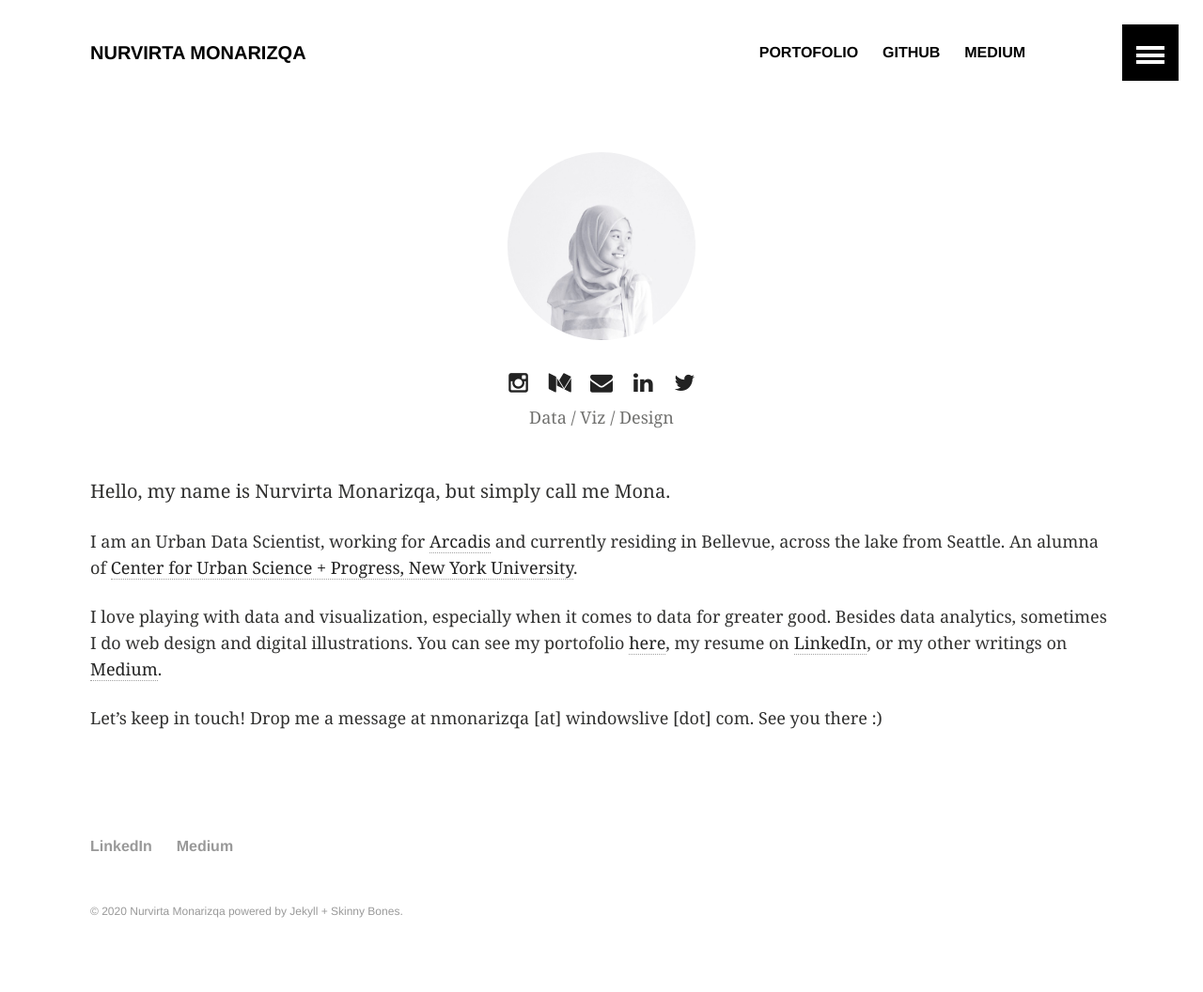
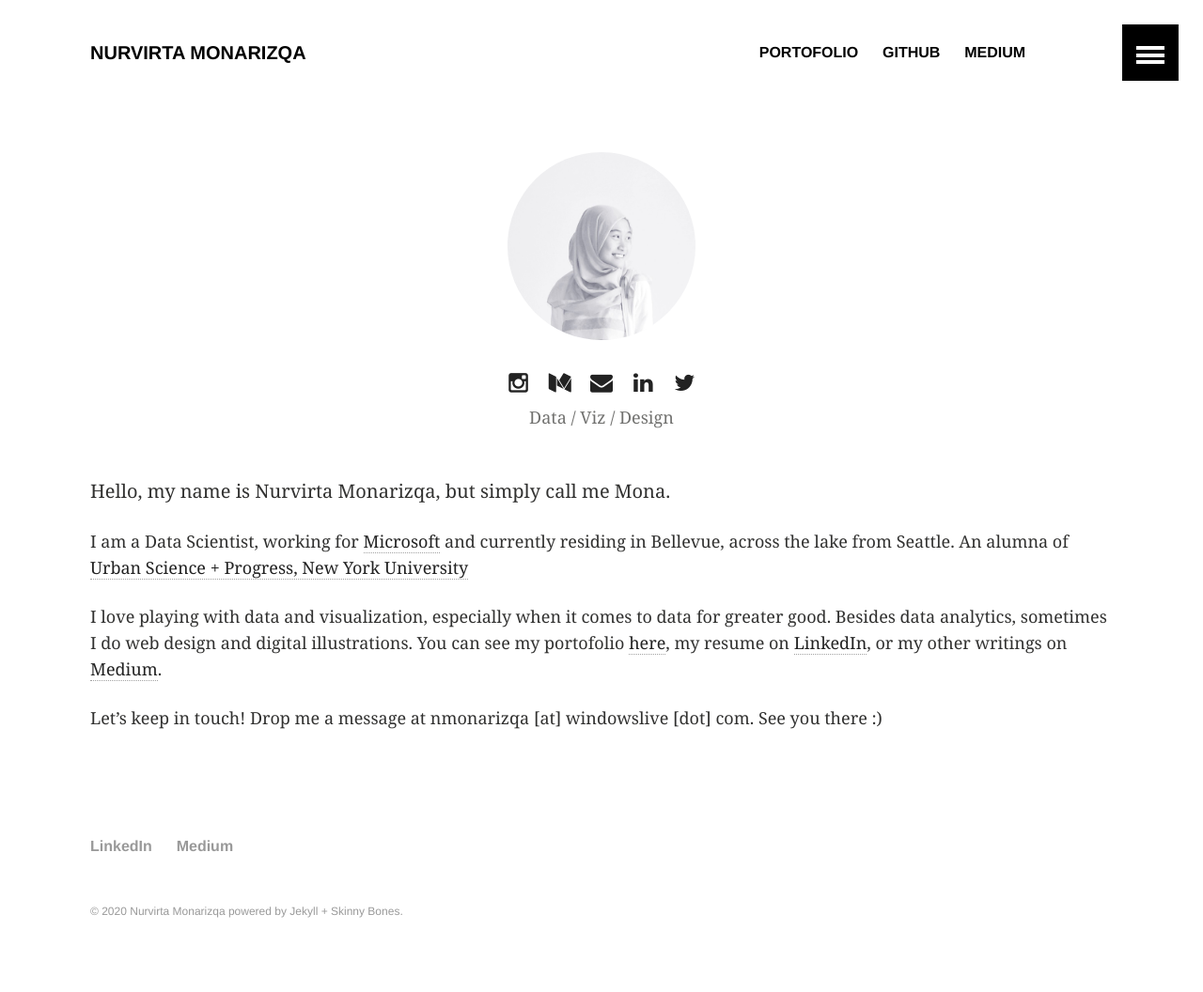
Before and after one commit to nmonarizqa/nmonarizqa.github.io, a Jekyll site: the page built from index.md, in a window 1280 px wide. Shown: the whole page at 94% size. Built offline with Jekyll 4.4.1, drawn with Linux system fonts in a browser that asks for light colours.

Commit message:
update config and index

```diff
--- a/_config.yml
+++ b/_config.yml
@@ -39,7 +39,6 @@
 
 include:
   - .htaccess
-  - ["_pages"]
 exclude:
   - "*.less"
   - "*.sublime-project"
--- a/index.md
+++ b/index.md
@@ -6,8 +6,8 @@
 
 Hello, my name is Nurvirta Monarizqa, but simply call me Mona.
 
-I am an Urban Data Scientist, working for [Arcadis](https://twitter.com/ArcadisGlobal) and currently residing in Bellevue, across the lake from Seattle. An alumna of [Center for Urban Science + Progress, New York University](https://twitter.com/NYU_CUSP).
+I am a Data Scientist, working for [Microsoft](https://twitter.com/MSDefenderATP) and currently residing in Bellevue, across the lake from Seattle. An alumna of [Urban Science + Progress, New York University](https://twitter.com/NYU_CUSP)
 
-I love playing with data and visualization, especially when it comes to data for greater good. Besides data analytics, sometimes I do web design and digital illustrations. You can see my portofolio [here](https://nmonarizqa.github.com), my resume on [LinkedIn](https://www.linkedin.com/in/nmonarizqa), or my other writings on [Medium](https://medium.com/@nmonarizqa).
+I love playing with data and visualization, especially when it comes to data for greater good. Besides data analytics, sometimes I do web design and digital illustrations. You can see my portofolio [here](/portofolio/), my resume on [LinkedIn](https://www.linkedin.com/in/nmonarizqa), or my other writings on [Medium](https://medium.com/@nmonarizqa).
 
 Let's keep in touch! Drop me a message at nmonarizqa [at] windowslive [dot] com. See you there :)
--- a/package.json
+++ b/package.json
@@ -1,5 +1,5 @@
 {
-  "name": "skinny-bones-jekyll",
+  "name": "jekyll-theme-skinny-bones",
   "version": "1.0.0",
   "private": true,
   "description": "A Jekyll starter site",
```
Also changed, not shown: about.md (+1 -1 lines).
